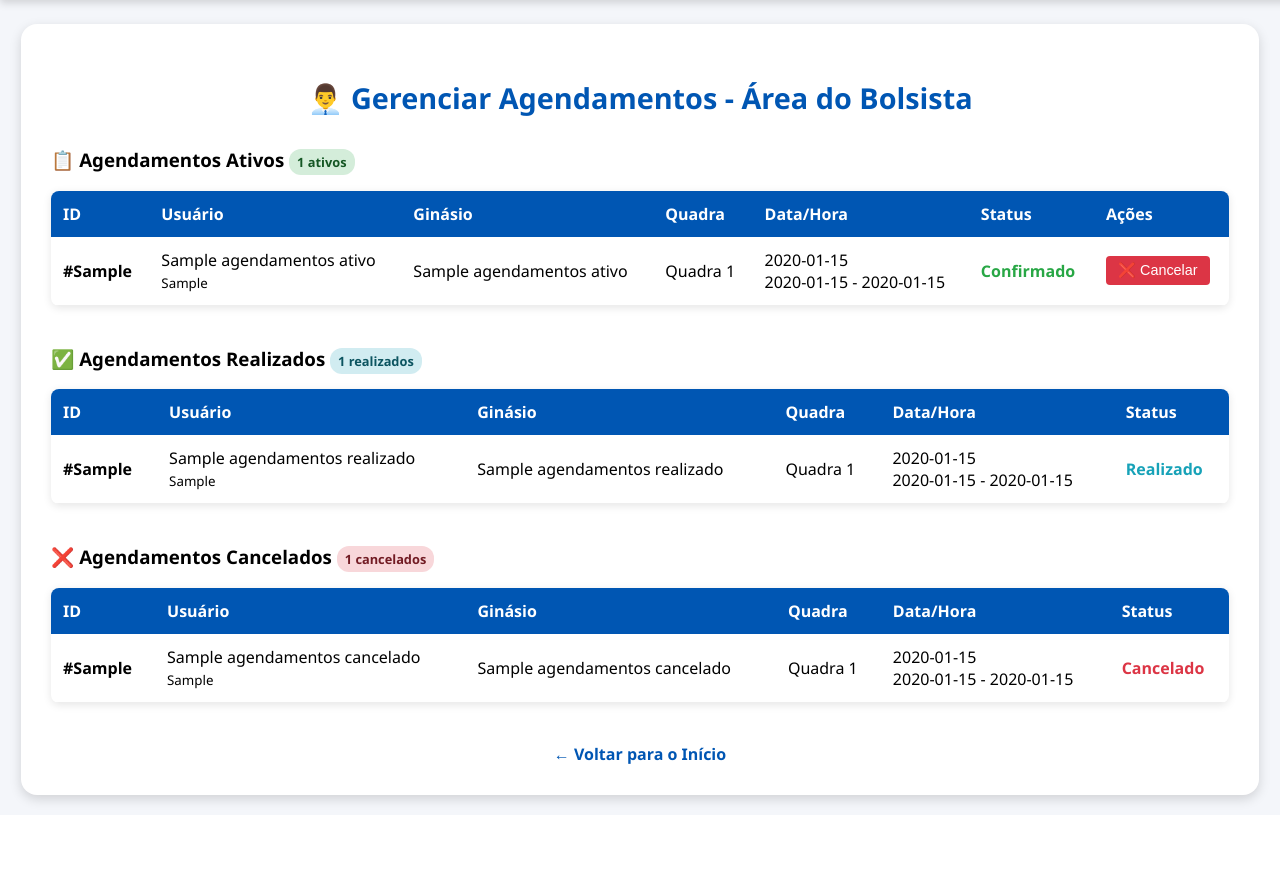
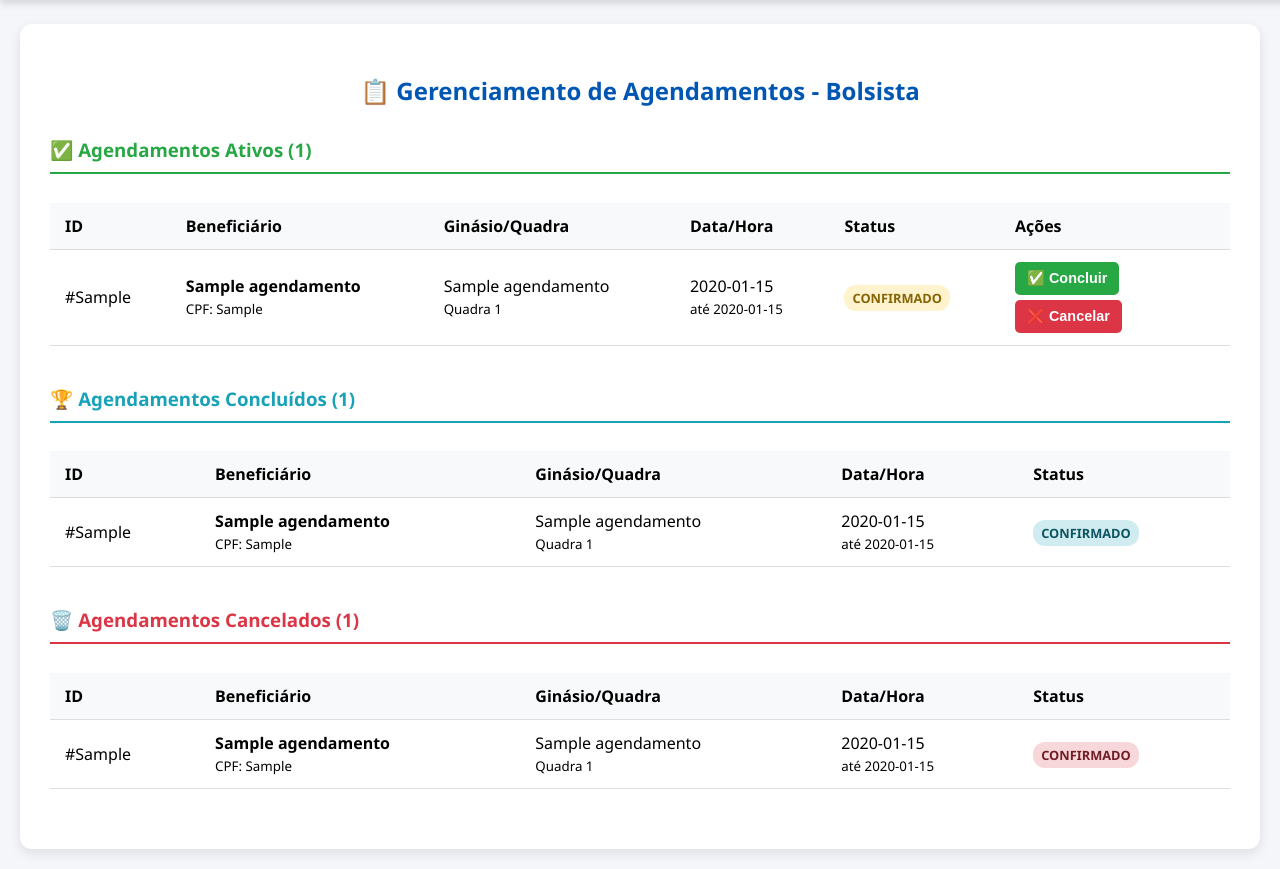
Before and after one commit to Souza04Gustavo/sistema_agendamentos_quadras, a Flask app: template templates/bolsista_agendamentos.html in a window 1280 px wide. Shown: the part 76-945 px from the top of the page. Before the commit the page ends 884 px from the top, so only its background shows below. Run offline with Flask 3, Linux system fonts and the light colour scheme; the template is opened without the code that fills it: most values are stand-ins (such as "Sample title", 1, 10 or a date in 2020).

Commit message:
Add files via upload

```diff
--- a/templates/bolsista_agendamentos.html
+++ b/templates/bolsista_agendamentos.html
@@ -1,218 +1,284 @@
+<!-- templates/bolsista_agendamentos.html -->
+
 {% extends "layout.html" %}
 
 {% block titulo %}Gerenciar Agendamentos - Bolsista{% endblock %}
 
-{% block extra_styles %}
-<style>
-    .card-principal {
-        background-color: white;
-        border-radius: 16px;
-        padding: 30px;
-        width: 95%;
-        max-width: 1200px;
-        margin: auto;
-        box-shadow: 0 4px 12px rgba(0,0,0,0.15);
-    }
-    .titulo-pagina {
-        text-align: center;
-        color: var(--cor-principal);
-        margin-bottom: 30px;
-        font-size: 1.8rem;
-    }
-    .secao {
-        margin-bottom: 40px;
-    }
-    .tabela-agendamentos {
-        width: 100%;
-        border-collapse: collapse;
-        background: white;
-        border-radius: 8px;
-        overflow: hidden;
-        box-shadow: 0 2px 8px rgba(0,0,0,0.1);
-    }
-    .tabela-agendamentos th {
-        background-color: var(--cor-principal);
-        color: white;
-        padding: 12px;
-        text-align: left;
-    }
-    .tabela-agendamentos td {
-        padding: 12px;
-        border-bottom: 1px solid #eee;
-    }
-    .tabela-agendamentos tr:hover {
-        background-color: #f8f9fa;
-    }
-    .status-confirmado { color: #28a745; font-weight: bold; }
-    .status-cancelado { color: #dc3545; font-weight: bold; }
-    .status-realizado { color: #17a2b8; font-weight: bold; }
-    .btn-cancelar {
-        background-color: #dc3545;
-        color: white;
-        border: none;
-        padding: 6px 12px;
-        border-radius: 4px;
-        cursor: pointer;
-        font-size: 0.9rem;
-    }
-    .btn-cancelar:hover {
-        background-color: #c82333;
-    }
-    .vazio {
-        color: #6c757d;
-        font-style: italic;
-        text-align: center;
-        padding: 20px;
-    }
-    .badge {
-        padding: 4px 8px;
-        border-radius: 12px;
-        font-size: 0.8rem;
-        font-weight: bold;
-    }
-    .badge-ativo { background: #d4edda; color: #155724; }
-    .badge-cancelado { background: #f8d7da; color: #721c24; }
-    .badge-realizado { background: #d1ecf1; color: #0c5460; }
-</style>
-{% endblock %}
-
 {% block conteudo %}
 <div class="card-principal">
-    <h2 class="titulo-pagina">👨‍💼 Gerenciar Agendamentos - Área do Bolsista</h2>
+    <h2 style="text-align: center; color: var(--cor-principal); margin-bottom: 30px;">
+        📋 Gerenciamento de Agendamentos - Bolsista
+    </h2>
 
     <!-- Agendamentos Ativos -->
-    <section class="secao">
-        <h3>
-            📋 Agendamentos Ativos
-            <span class="badge badge-ativo">{{ agendamentos_ativos|length }} ativos</span>
+    <div class="secao-agendamentos">
+        <h3 style="color: #28a745; border-bottom: 2px solid #28a745; padding-bottom: 10px;">
+            ✅ Agendamentos Ativos ({{ agendamentos_ativos|length }})
         </h3>
 
         {% if agendamentos_ativos %}
-        <table class="tabela-agendamentos">
+        <div class="tabela-container">
+            <table class="tabela-gerenciamento">
                 <thead>
                     <tr>
                         <th>ID</th>
-                    <th>Usuário</th>
-                    <th>Ginásio</th>
-                    <th>Quadra</th>
+                        <th>Beneficiário</th>
+                        <th>Ginásio/Quadra</th>
                         <th>Data/Hora</th>
                         <th>Status</th>
-                    <th>Ações</th>
+                        <th style="width: 200px;">Ações</th>
                     </tr>
                 </thead>
                 <tbody>
-                {% for ag in agendamentos_ativos %}
+                    {% for agendamento in agendamentos_ativos %}
                     <tr>
-                    <td><strong>#{{ ag.id_agendamento }}</strong></td>
-                    <td>{{ ag.nome_usuario }}<br><small>{{ ag.cpf_usuario }}</small></td>
-                    <td>{{ ag.nome_ginasio }}</td>
-                    <td>Quadra {{ ag.num_quadra }}</td>
+                        <td>#{{ agendamento.id_agendamento }}</td>
                         <td>
-                        {{ ag.hora_ini.strftime('%d/%m/%Y') }}<br>
-                        {{ ag.hora_ini.strftime('%H:%M') }} - {{ ag.hora_fim.strftime('%H:%M') }}
+                            <strong>{{ agendamento.nome_beneficiario }}</strong><br>
+                            <small>CPF: {{ agendamento.cpf_beneficiario }}</small>
                         </td>
-                    <td class="status-confirmado">Confirmado</td>
                         <td>
-                        <form action="{{ url_for('bolsista_cancelar_agendamento', id_agendamento=ag.id_agendamento) }}" method="post" style="display: inline;">
-                            <button type="submit" class="btn-cancelar"
-                                    onclick="return confirm('Tem certeza que deseja cancelar este agendamento?')">
+                            {{ agendamento.nome_ginasio }}<br>
+                            <small>Quadra {{ agendamento.num_quadra }}</small>
+                        </td>
+                        <td>
+                            {{ agendamento.hora_ini.strftime('%d/%m/%Y %H:%M') }}<br>
+                            <small>até {{ agendamento.hora_fim.strftime('%H:%M') }}</small>
+                        </td>
+                        <td>
+                            <span class="status-badge status-{{ agendamento.status_agendamento }}">
+                                {{ agendamento.status_agendamento }}
+                            </span>
+                        </td>
+                        <td>
+                            <div style="display: flex; gap: 5px; flex-wrap: wrap;">
+                                <!-- Botão Concluir -->
+                                <form method="POST" action="{{ url_for('bolsista_concluir_agendamento', id_agendamento=agendamento.id_agendamento) }}" style="margin: 0;">
+                                    <button type="submit" class="btn btn-success"
+                                            onclick="return confirm('Deseja marcar este agendamento como CONCLUÍDO?')">
+                                        ✅ Concluir
+                                    </button>
+                                </form>
+
+                                <!-- Botão Cancelar -->
+                                <form method="POST" action="{{ url_for('bolsista_cancelar_agendamento', id_agendamento=agendamento.id_agendamento) }}" style="margin: 0;">
+                                    <button type="submit" class="btn btn-danger"
+                                            onclick="return confirm('Tem certeza que deseja CANCELAR este agendamento?')">
                                         ❌ Cancelar
                                     </button>
                                 </form>
+                            </div>
                         </td>
                     </tr>
                     {% endfor %}
                 </tbody>
             </table>
+        </div>
         {% else %}
-        <p class="vazio">Nenhum agendamento ativo no momento.</p>
+        <div style="text-align: center; padding: 20px; color: #6c757d;">
+            <p>Nenhum agendamento ativo no momento.</p>
+        </div>
         {% endif %}
-    </section>
+    </div>
 
     <!-- Agendamentos Realizados -->
-    <section class="secao">
-        <h3>
-            ✅ Agendamentos Realizados
-            <span class="badge badge-realizado">{{ agendamentos_realizados|length }} realizados</span>
+    <div class="secao-agendamentos" style="margin-top: 40px;">
+        <h3 style="color: #17a2b8; border-bottom: 2px solid #17a2b8; padding-bottom: 10px;">
+            🏆 Agendamentos Concluídos ({{ agendamentos_realizados|length }})
         </h3>
 
         {% if agendamentos_realizados %}
-        <table class="tabela-agendamentos">
+        <div class="tabela-container">
+            <table class="tabela-gerenciamento">
                 <thead>
                     <tr>
                         <th>ID</th>
-                    <th>Usuário</th>
-                    <th>Ginásio</th>
-                    <th>Quadra</th>
+                        <th>Beneficiário</th>
+                        <th>Ginásio/Quadra</th>
                         <th>Data/Hora</th>
                         <th>Status</th>
                     </tr>
                 </thead>
                 <tbody>
-                {% for ag in agendamentos_realizados %}
+                    {% for agendamento in agendamentos_realizados %}
                     <tr>
-                    <td><strong>#{{ ag.id_agendamento }}</strong></td>
-                    <td>{{ ag.nome_usuario }}<br><small>{{ ag.cpf_usuario }}</small></td>
-                    <td>{{ ag.nome_ginasio }}</td>
-                    <td>Quadra {{ ag.num_quadra }}</td>
+                        <td>#{{ agendamento.id_agendamento }}</td>
                         <td>
-                        {{ ag.hora_ini.strftime('%d/%m/%Y') }}<br>
-                        {{ ag.hora_ini.strftime('%H:%M') }} - {{ ag.hora_fim.strftime('%H:%M') }}
+                            <strong>{{ agendamento.nome_beneficiario }}</strong><br>
+                            <small>CPF: {{ agendamento.cpf_beneficiario }}</small>
                         </td>
-                    <td class="status-realizado">Realizado</td>
+                        <td>
+                            {{ agendamento.nome_ginasio }}<br>
+                            <small>Quadra {{ agendamento.num_quadra }}</small>
+                        </td>
+                        <td>
+                            {{ agendamento.hora_ini.strftime('%d/%m/%Y %H:%M') }}<br>
+                            <small>até {{ agendamento.hora_fim.strftime('%H:%M') }}</small>
+                        </td>
+                        <td>
+                            <span class="status-badge status-realizado">
+                                {{ agendamento.status_agendamento }}
+                            </span>
+                        </td>
                     </tr>
                     {% endfor %}
                 </tbody>
             </table>
+        </div>
         {% else %}
-        <p class="vazio">Nenhum agendamento realizado.</p>
+        <div style="text-align: center; padding: 20px; color: #6c757d;">
+            <p>Nenhum agendamento concluído ainda.</p>
+        </div>
         {% endif %}
-    </section>
+    </div>
 
     <!-- Agendamentos Cancelados -->
-    <section class="secao">
-        <h3>
-            ❌ Agendamentos Cancelados
-            <span class="badge badge-cancelado">{{ agendamentos_cancelados|length }} cancelados</span>
+    <div class="secao-agendamentos" style="margin-top: 40px;">
+        <h3 style="color: #dc3545; border-bottom: 2px solid #dc3545; padding-bottom: 10px;">
+            🗑️ Agendamentos Cancelados ({{ agendamentos_cancelados|length }})
         </h3>
 
         {% if agendamentos_cancelados %}
-        <table class="tabela-agendamentos">
+        <div class="tabela-container">
+            <table class="tabela-gerenciamento">
                 <thead>
                     <tr>
                         <th>ID</th>
-                    <th>Usuário</th>
-                    <th>Ginásio</th>
-                    <th>Quadra</th>
+                        <th>Beneficiário</th>
+                        <th>Ginásio/Quadra</th>
                         <th>Data/Hora</th>
                         <th>Status</th>
                     </tr>
                 </thead>
                 <tbody>
-                {% for ag in agendamentos_cancelados %}
+                    {% for agendamento in agendamentos_cancelados %}
                     <tr>
-                    <td><strong>#{{ ag.id_agendamento }}</strong></td>
-                    <td>{{ ag.nome_usuario }}<br><small>{{ ag.cpf_usuario }}</small></td>
-                    <td>{{ ag.nome_ginasio }}</td>
-                    <td>Quadra {{ ag.num_quadra }}</td>
+                        <td>#{{ agendamento.id_agendamento }}</td>
                         <td>
-                        {{ ag.hora_ini.strftime('%d/%m/%Y') }}<br>
-                        {{ ag.hora_ini.strftime('%H:%M') }} - {{ ag.hora_fim.strftime('%H:%M') }}
+                            <strong>{{ agendamento.nome_beneficiario }}</strong><br>
+                            <small>CPF: {{ agendamento.cpf_beneficiario }}</small>
                         </td>
-                    <td class="status-cancelado">Cancelado</td>
+                        <td>
+                            {{ agendamento.nome_ginasio }}<br>
+                            <small>Quadra {{ agendamento.num_quadra }}</small>
+                        </td>
+                        <td>
+                            {{ agendamento.hora_ini.strftime('%d/%m/%Y %H:%M') }}<br>
+                            <small>até {{ agendamento.hora_fim.strftime('%H:%M') }}</small>
+                        </td>
+                        <td>
+                            <span class="status-badge status-cancelado">
+                                {{ agendamento.status_agendamento }}
+                            </span>
+                        </td>
                     </tr>
                     {% endfor %}
                 </tbody>
             </table>
+        </div>
         {% else %}
-        <p class="vazio">Nenhum agendamento cancelado.</p>
+        <div style="text-align: center; padding: 20px; color: #6c757d;">
+            <p>Nenhum agendamento cancelado.</p>
+        </div>
         {% endif %}
-    </section>
-
-    <div style="text-align: center; margin-top: 30px;">
-        <a href="{{ url_for('index') }}" style="text-decoration: none; font-weight: bold; color: var(--cor-principal);">
-            ← Voltar para o Início
-        </a>
     </div>
 </div>
+
+<style>
+.card-principal {
+    background-color: white;
+    border-radius: 12px;
+    padding: 30px;
+    max-width: 1200px;
+    margin: auto;
+    box-shadow: 0 4px 12px rgba(0,0,0,0.1);
+}
+
+.secao-agendamentos {
+    margin-bottom: 30px;
+}
+
+.tabela-container {
+    overflow-x: auto;
+    margin-top: 15px;
+}
+
+.tabela-gerenciamento {
+    width: 100%;
+    border-collapse: collapse;
+    margin-top: 10px;
+}
+
+.tabela-gerenciamento th,
+.tabela-gerenciamento td {
+    border-bottom: 1px solid #ddd;
+    padding: 12px 15px;
+    text-align: left;
+    vertical-align: middle;
+}
+
+.tabela-gerenciamento th {
+    background-color: #f8f9fa;
+    font-weight: 600;
+}
+
+.status-badge {
+    padding: 4px 8px;
+    border-radius: 12px;
+    font-size: 0.8em;
+    font-weight: bold;
+    text-transform: uppercase;
+}
+
+.status-confirmado {
+    background-color: #fff3cd;
+    color: #856404;
+}
+
+.status-realizado {
+    background-color: #d1ecf1;
+    color: #0c5460;
+}
+
+.status-cancelado {
+    background-color: #f8d7da;
+    color: #721c24;
+}
+
+.btn {
+    padding: 8px 12px;
+    border: none;
+    border-radius: 5px;
+    color: white;
+    cursor: pointer;
+    font-weight: bold;
+    text-decoration: none;
+    display: inline-block;
+    font-size: 0.9em;
+}
+
+.btn-success {
+    background-color: #28a745;
+}
+
+.btn-success:hover {
+    background-color: #218838;
+}
+
+.btn-danger {
+    background-color: #dc3545;
+}
+
+.btn-danger:hover {
+    background-color: #c82333;
+}
+
+.btn-info {
+    background-color: #17a2b8;
+}
+
+.btn-info:hover {
+    background-color: #138496;
+}
+</style>
 {% endblock %}
```
Lines whose indentation alone changed are shown as unchanged.
